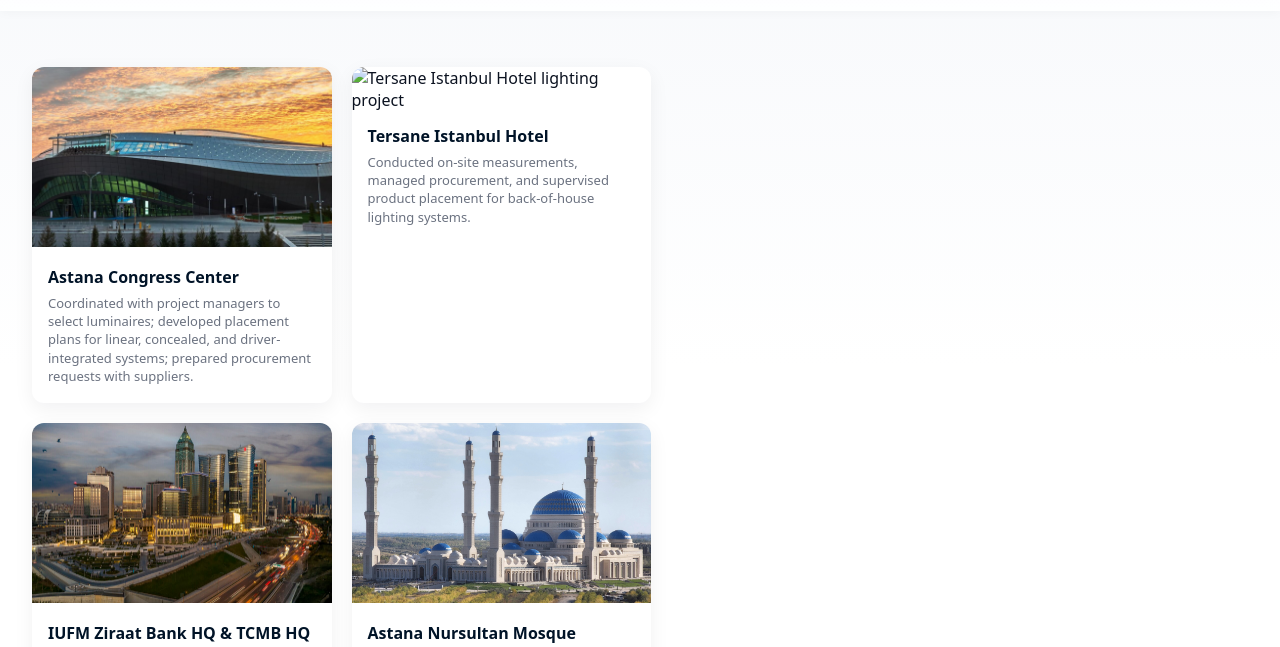
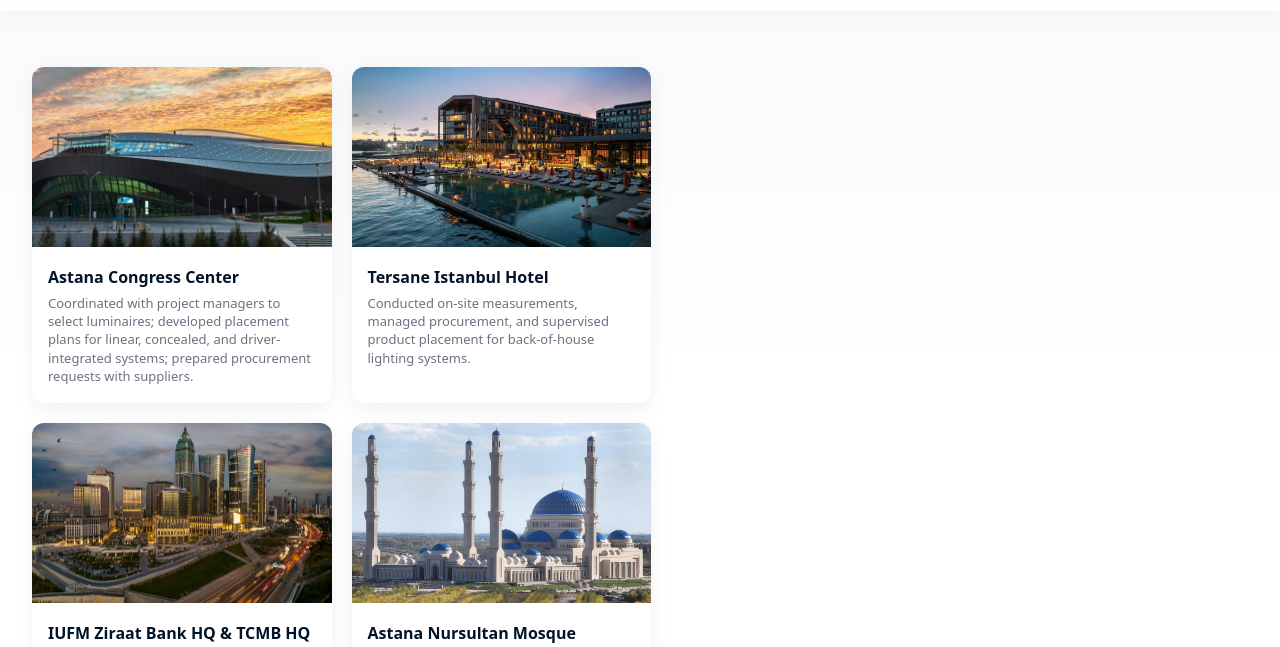
Before and after one commit to fatimamammadzada/fatimamammadzada.github.io, a website: page project.html in a window 1280 px wide. Shown: the part 114-761 px from the top of the page. Drawn offline with Linux system fonts and the light colour scheme.

Commit message:
Update project.html

```diff
--- a/project.html
+++ b/project.html
@@ -48,12 +48,13 @@
       </div>
 
    <div class="project-card">
-        <img src="assets/tersane.jpg" alt="Tersane Istanbul Hotel lighting project">
+  <img src="assets/tersane.png" alt="Tersane Istanbul Hotel lighting project">
   <div class="project-card-body">
     <h3>Tersane Istanbul Hotel</h3>
     <p>Conducted on-site measurements, managed procurement, and supervised product placement for back-of-house lighting systems.</p>
   </div>
 </div>
+
 
       <div class="project-card">
         <img src="assets/ifm.jpg" alt="Ziraat Bank HQ and TCMB HQ lighting project">
```
Lines whose indentation alone changed are shown as unchanged.
